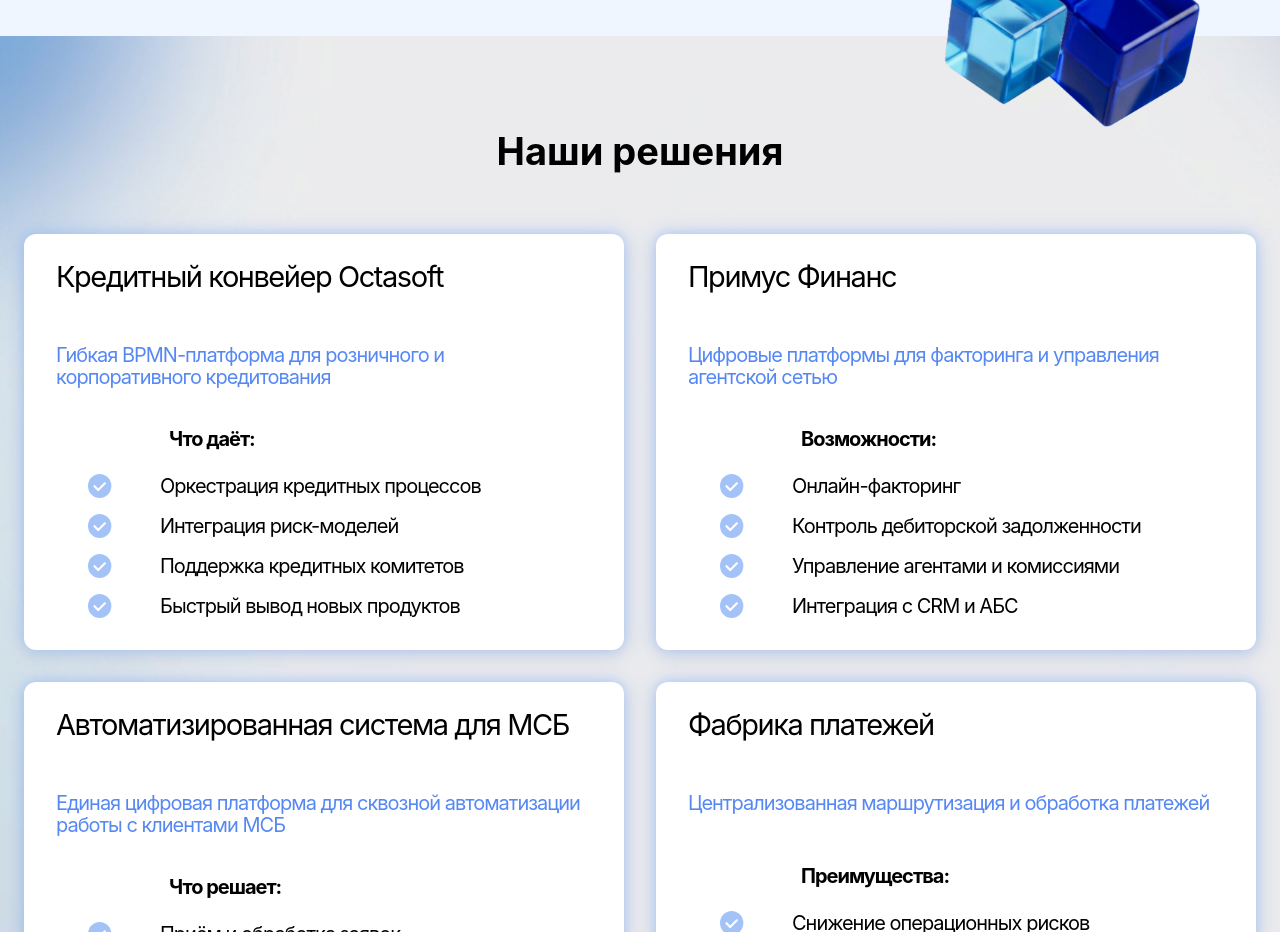
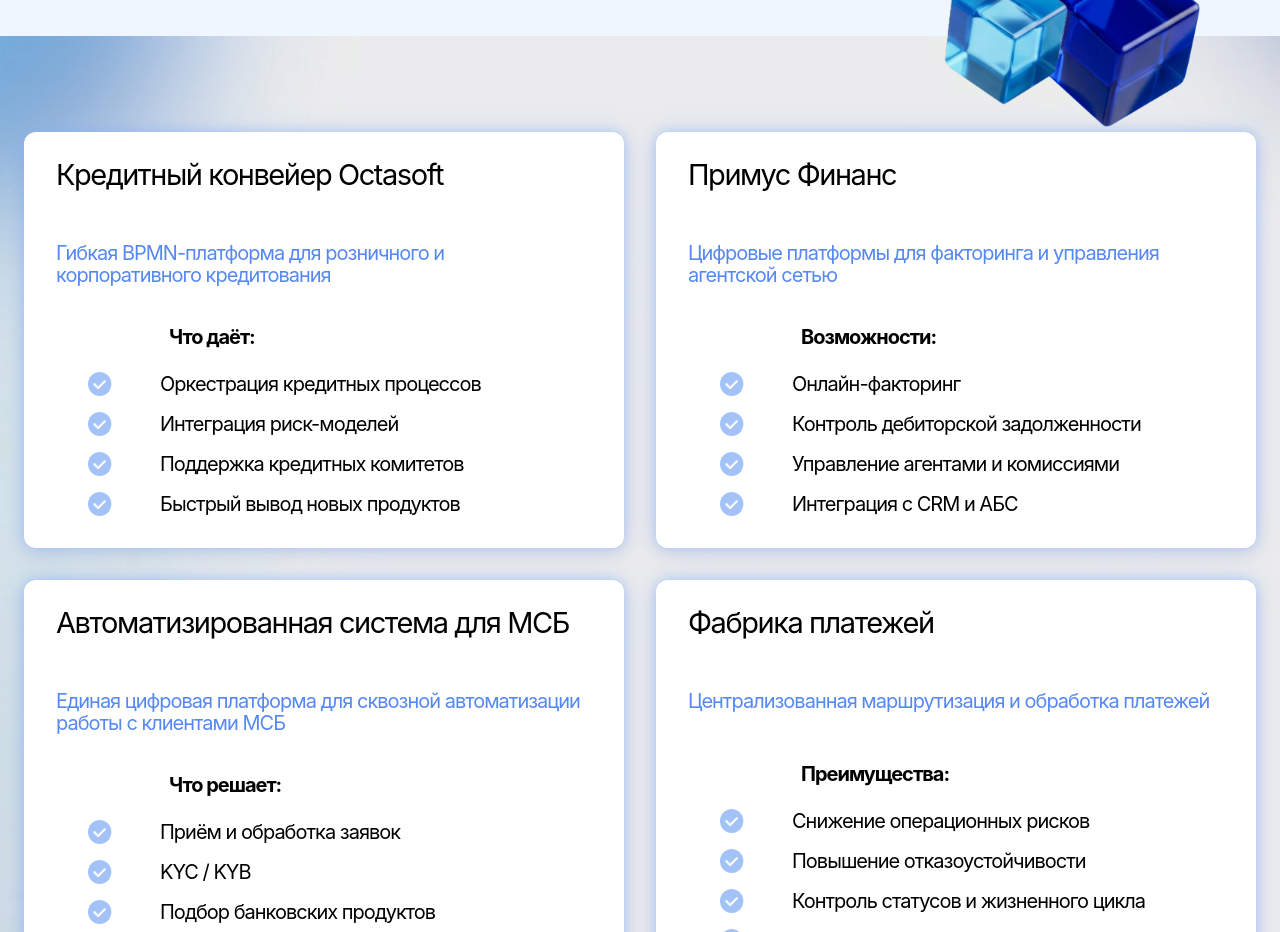
Before and after one commit to Dizel714/f-tech-landing, a Vue app: page / in a window 1280 px wide. Shown: the part 1440-2372 px from the top of the page. Built offline with nearby package versions, Linux system fonts and the light colour scheme.

Commit message:
Убрал заголовок

```diff
--- a/src/components/sections/SolutionsSection.vue
+++ b/src/components/sections/SolutionsSection.vue
@@ -67,7 +67,7 @@
     <div class="solutions__container">
 
       <!-- Заголовок секции по центру -->
-      <h2 class="solutions__heading">Наши решения</h2>
+      <!-- <h2 class="solutions__heading">Наши решения</h2> -->
 
       <!-- Grid 2×2 из карточек -->
       <div class="solutions__grid">
```
